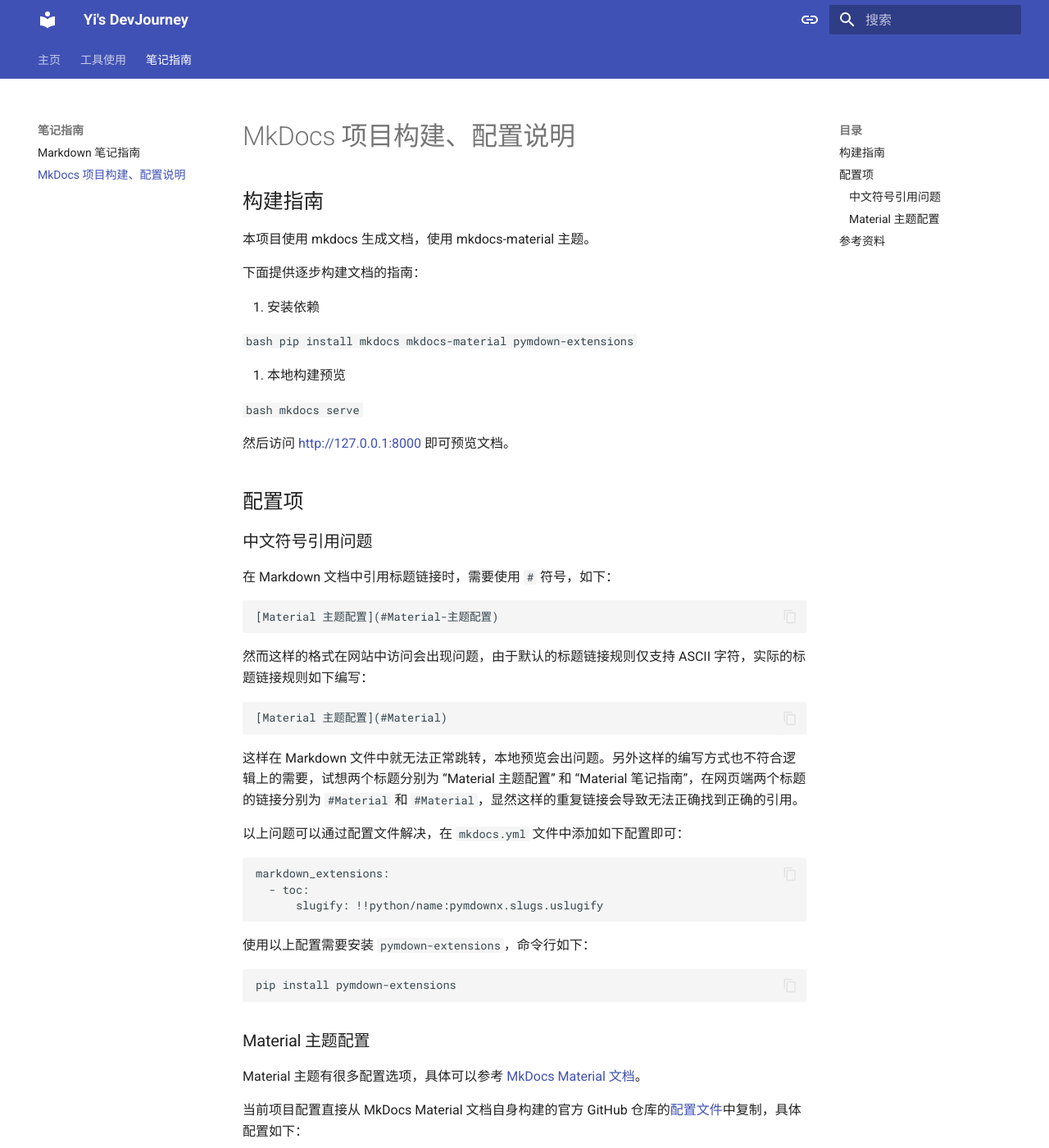
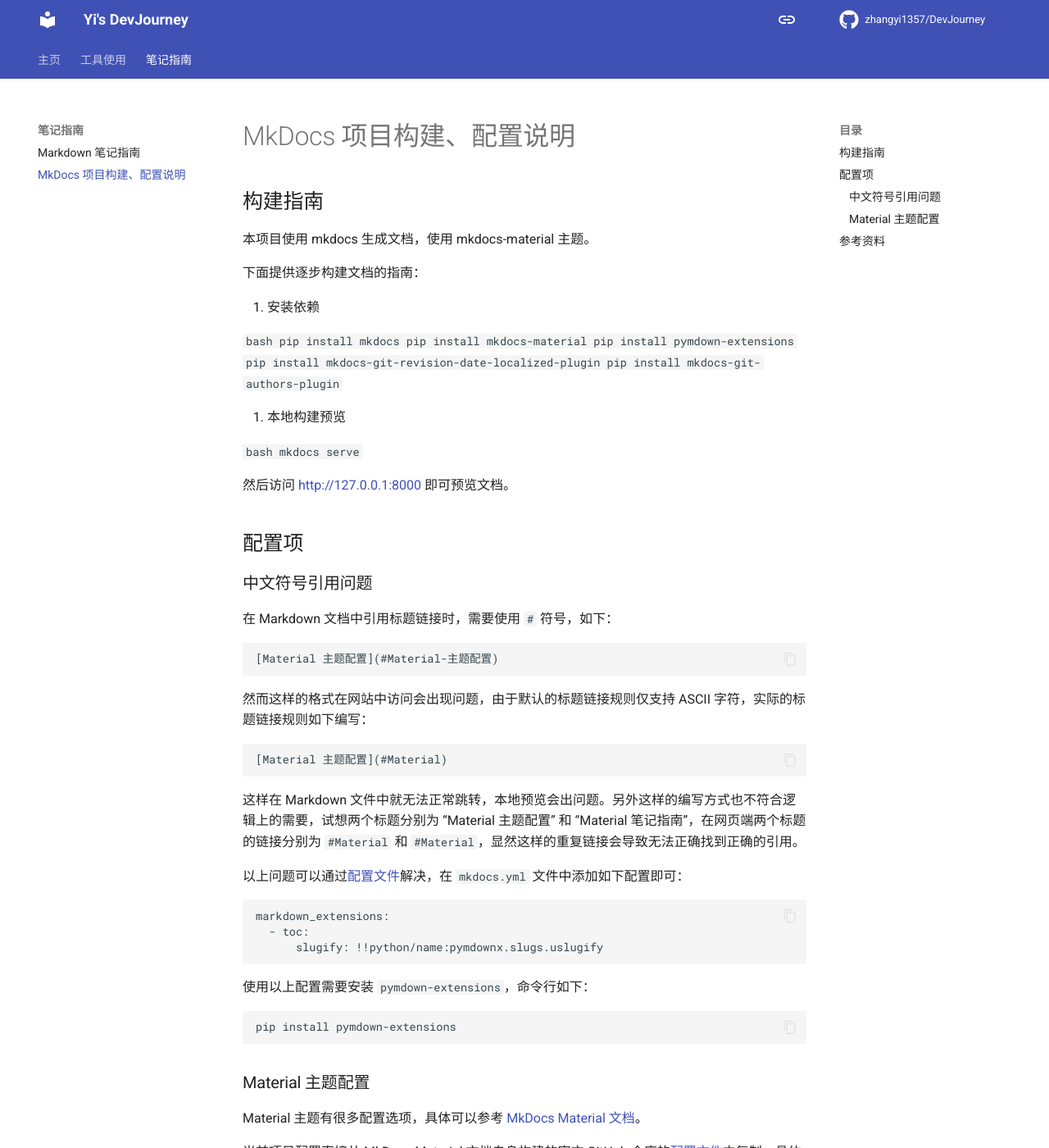
Before and after one commit to zhangyi1357/DevJourney, an MkDocs documentation site: the page built from docs/project-building.md, in a window 1280 px wide and 1400 px high. Shown: the whole window at 82% size. Built offline with MkDocs 1.6.1 and Material for MkDocs 9.7.7, drawn with Linux system fonts in a browser that asks for light colours; comment, search, counter and statistics services are not loaded.

Commit message:
Update mkdocs configuration and project-building documentation
- Added repository information and editing URI in mkdocs.yml
- Enabled footnotes and updated slugify settings for table of contents in mkdocs.yml
- Included new plugins for Git authors and revision date in mkdocs.yml
- Updated installation instructions in project-building.md to include new plugins

````diff
--- a/docs/project-building.md
+++ b/docs/project-building.md
@@ -9,7 +9,11 @@
 1. 安装依赖
 
    ```bash
-   pip install mkdocs mkdocs-material pymdown-extensions
+   pip install mkdocs
+   pip install mkdocs-material
+   pip install pymdown-extensions
+   pip install mkdocs-git-revision-date-localized-plugin
+   pip install mkdocs-git-authors-plugin
    ```
 
 2. 本地构建预览
@@ -39,7 +43,7 @@
 
 这样在 Markdown 文件中就无法正常跳转，本地预览会出问题。另外这样的编写方式也不符合逻辑上的需要，试想两个标题分别为 “Material 主题配置” 和 “Material 笔记指南”，在网页端两个标题的链接分别为 `#Material` 和 `#Material`，显然这样的重复链接会导致无法正确找到正确的引用。
 
-以上问题可以通过配置文件解决，在 `mkdocs.yml` 文件中添加如下配置即可：
+以上问题可以通过[配置文件](https://squidfunk.github.io/mkdocs-material/setup/extensions/python-markdown/#+toc.slugify)解决，在 `mkdocs.yml` 文件中添加如下配置即可：
 
 ```yaml
 markdown_extensions:
--- a/mkdocs.yml
+++ b/mkdocs.yml
@@ -8,15 +8,21 @@
     - markdown-writing.md
     - project-building.md
 
+repo_name: zhangyi1357/DevJourney
+repo_url: https://github.com/zhangyi1357/DevJourney
+
+edit_uri: edit/main/docs
+
 theme:
   name: material
   language: zh
   features:
     - announce.dismiss
-    - content.action.edit
-    - content.action.view
+    # - content.action.edit
+    # - content.action.view
     - content.code.annotate
     - content.code.copy
+    - content.footnote.tooltips
     - content.tooltips
     - navigation.footer
     - navigation.indexes
@@ -50,7 +56,20 @@
   font:
     text: Roboto
     code: Roboto Mono
+  icon:
+    repo: fontawesome/brands/github
 
 markdown_extensions:
+  - footnotes
   - toc:
-      slugify: !!python/name:pymdownx.slugs.uslugify
+      slugify: !!python/object/apply:pymdownx.slugs.slugify
+        kwds:
+          case: lower
+      permalink: true
+
+plugins:
+  - git-authors
+  - git-revision-date-localized:
+      type: date
+      enable_creation_date: true
+      fallback_to_build_date: true
````
